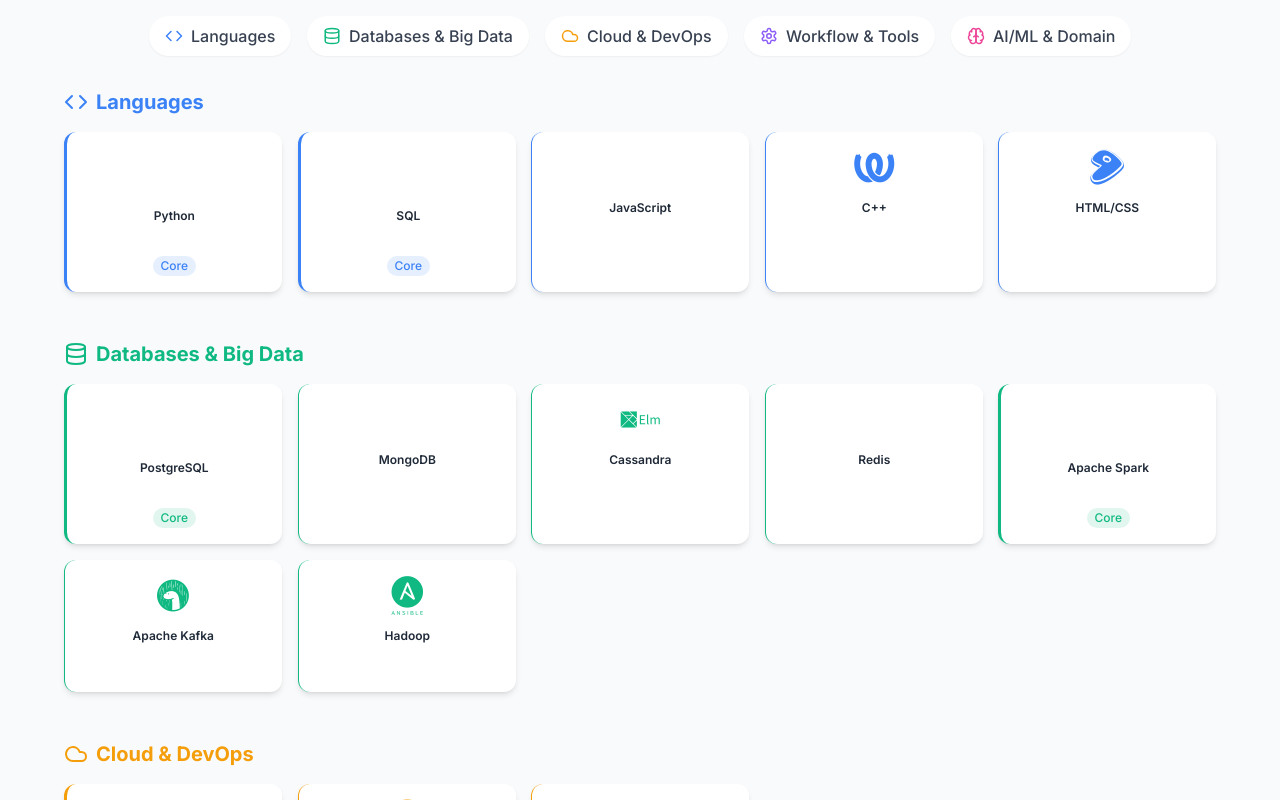
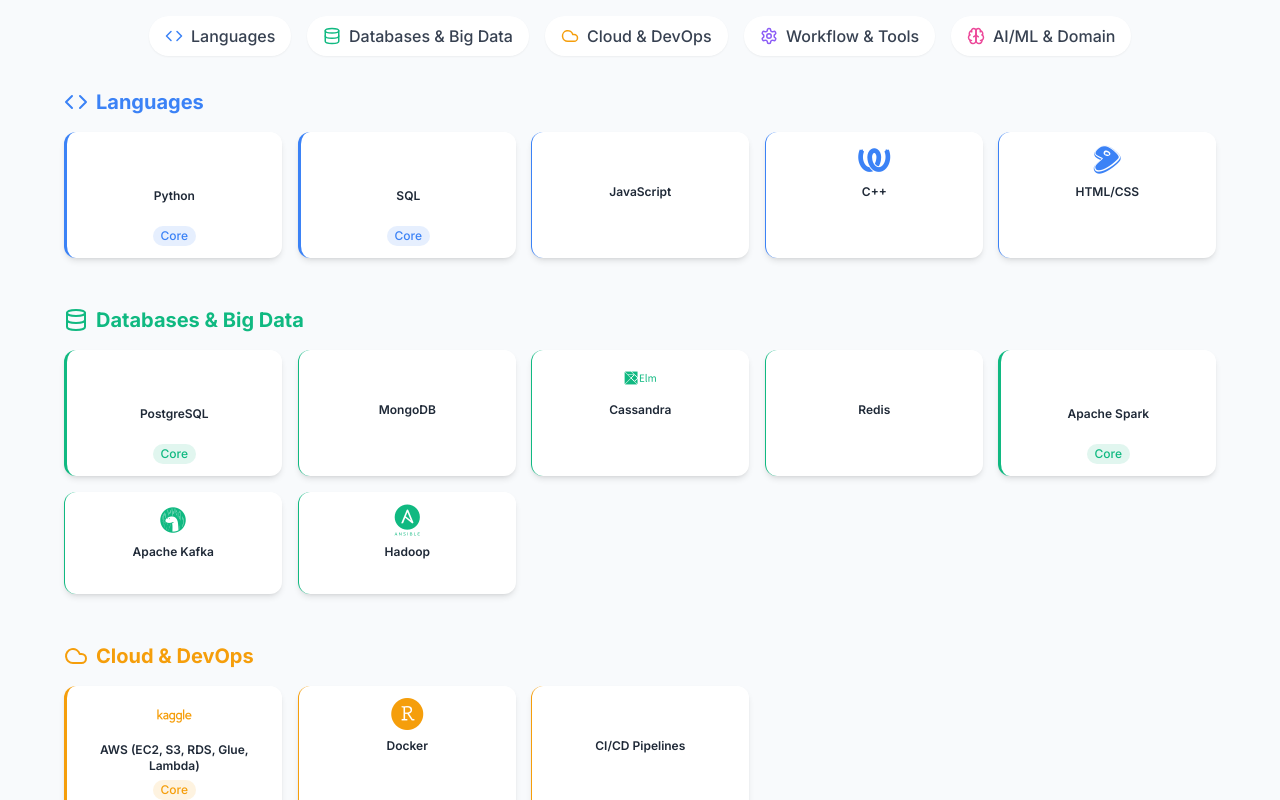
Before and after one commit to ThuatNguyenZ/profile, a React (Vite) app: page / in a window 1280 px wide. Shown: the part 1620-2420 px from the top of the page. Built offline with nearby package versions, Linux system fonts and the light colour scheme; some icons are missing.

Commit message:
style: make Technical Skills cards more compact
- Reduce icon sizes: 48→36px (Core), 40→32px (Familiar)
- Reduce padding: p-4 → p-3
- Reduce spacing: mb-3→mb-2, mb-2→mb-1.5
- Reduce min-height for skill name: 2.5rem → 2rem

```diff
--- a/src/components/common/SkillNode.jsx
+++ b/src/components/common/SkillNode.jsx
@@ -123,7 +123,7 @@ const SkillNode = memo(function SkillNode({
   color,
   delay = 0
 }) {
-  const iconSize = isCore ? 48 : 40
+  const iconSize = isCore ? 36 : 32
   const borderWidth = isCore ? 3 : 1.5
 
   const deviconClass = deviconClassMap[name]
@@ -136,11 +136,11 @@ const SkillNode = memo(function SkillNode({
       viewport={{ once: true, amount: 0.2 }}
       transition={{ delay, duration: 0.2 }}
       whileHover={{ scale: 1.05 }}
-      className="cursor-pointer bg-white rounded-xl p-4 shadow-md hover:shadow-xl transition-shadow flex flex-col items-center text-center will-change-transform"
+      className="cursor-pointer bg-white rounded-xl p-3 shadow-md hover:shadow-xl transition-shadow flex flex-col items-center text-center will-change-transform"
       style={{ borderLeftWidth: `${borderWidth}px`, borderLeftColor: color, borderLeftStyle: 'solid' }}
     >
       {/* Icon */}
-      <div className="mb-3 flex items-center justify-center" style={{ width: iconSize, height: iconSize, flexShrink: 0 }}>
+      <div className="mb-2 flex items-center justify-center" style={{ width: iconSize, height: iconSize, flexShrink: 0 }}>
         {deviconClass ? (
           <i className={`${deviconClass}`} style={{ fontSize: iconSize, color, willChange: 'auto' }} />
         ) : customIconName ? (
@@ -149,7 +149,7 @@ const SkillNode = memo(function SkillNode({
       </div>
 
       {/* Skill Name */}
-      <span className="font-semibold text-gray-800 text-xs mb-2 line-clamp-2 min-h-[2.5rem]">
+      <span className="font-semibold text-gray-800 text-xs mb-1.5 line-clamp-2 min-h-[2rem]">
         {name}
       </span>
 
```
